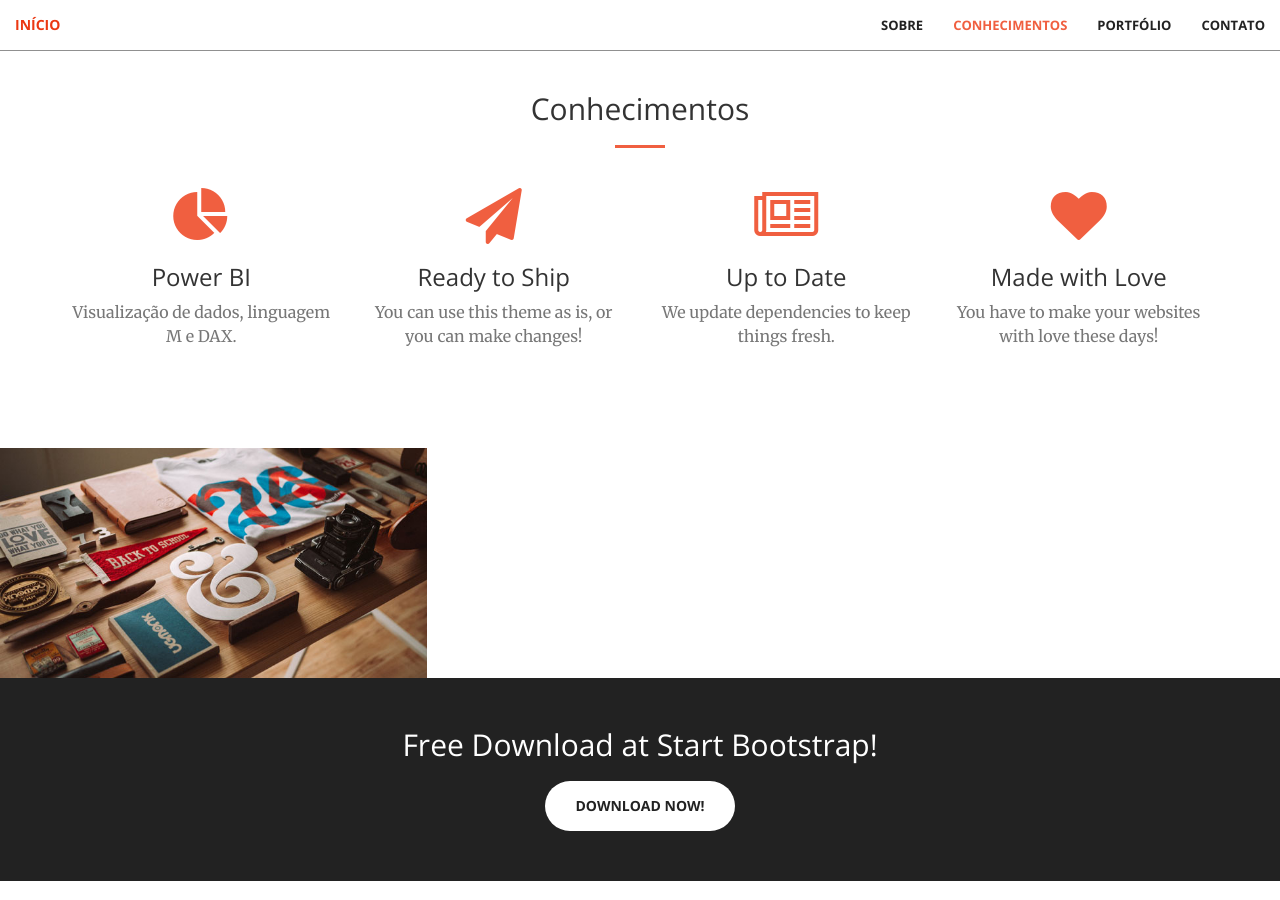
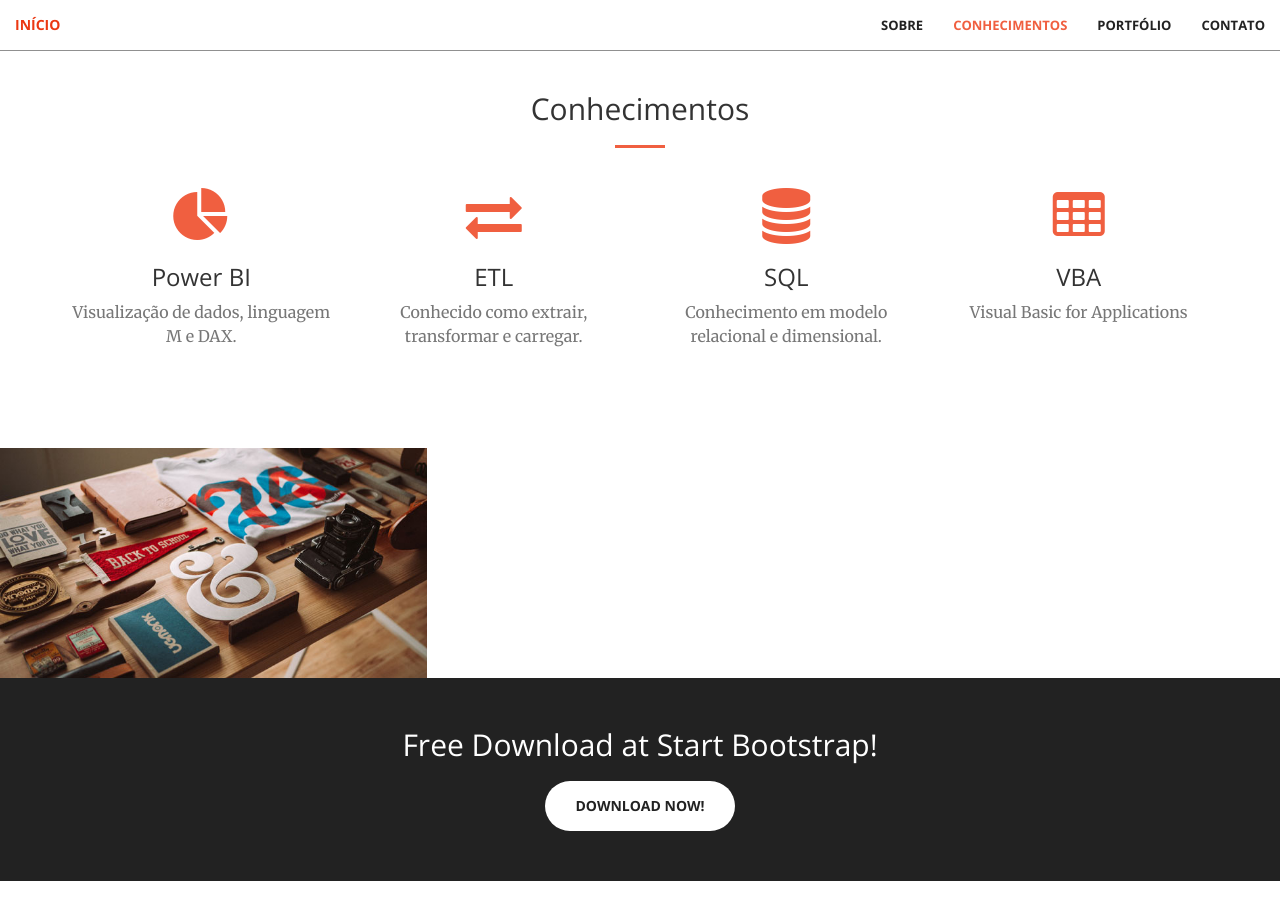
Before and after one commit to jeandata/BI, a Jekyll site: the page built from index.html, in a window 1280 px wide and 900 px high, scrolled down 1348 px. Built offline with Jekyll 4.4.1, drawn with Linux system fonts in a browser that asks for light colours.

Commit message:
Update services.html

```diff
--- a/_includes/services.html
+++ b/_includes/services.html
@@ -18,23 +18,23 @@
             </div>
             <div class="col-lg-3 col-md-6 text-center">
                 <div class="service-box">
-                    <i class="fa fa-4x fa-paper-plane wow bounceIn text-primary" data-wow-delay=".1s"></i>
-                    <h3>Ready to Ship</h3>
-                    <p class="text-muted">You can use this theme as is, or you can make changes!</p>
+                    <i class="fa fa-4x fa-exchange wow bounceIn text-primary" data-wow-delay=".1s"></i>
+                    <h3>ETL</h3>
+                    <p class="text-muted">Conhecido como extrair, transformar e carregar.</p>
                 </div>
             </div>
             <div class="col-lg-3 col-md-6 text-center">
                 <div class="service-box">
-                    <i class="fa fa-4x fa-newspaper-o wow bounceIn text-primary" data-wow-delay=".2s"></i>
-                    <h3>Up to Date</h3>
-                    <p class="text-muted">We update dependencies to keep things fresh.</p>
+                    <i class="fa fa-4x fa-database wow bounceIn text-primary" data-wow-delay=".2s"></i>
+                    <h3>SQL</h3>
+                    <p class="text-muted">Conhecimento em modelo relacional e dimensional.</p>
                 </div>
             </div>
             <div class="col-lg-3 col-md-6 text-center">
                 <div class="service-box">
-                    <i class="fa fa-4x fa-heart wow bounceIn text-primary" data-wow-delay=".3s"></i>
-                    <h3>Made with Love</h3>
-                    <p class="text-muted">You have to make your websites with love these days!</p>
+                    <i class="fa fa-4x fa-table wow bounceIn text-primary" data-wow-delay=".3s"></i>
+                    <h3>VBA</h3>
+                    <p class="text-muted">Visual Basic for Applications</p>
                 </div>
             </div>
         </div>
```
